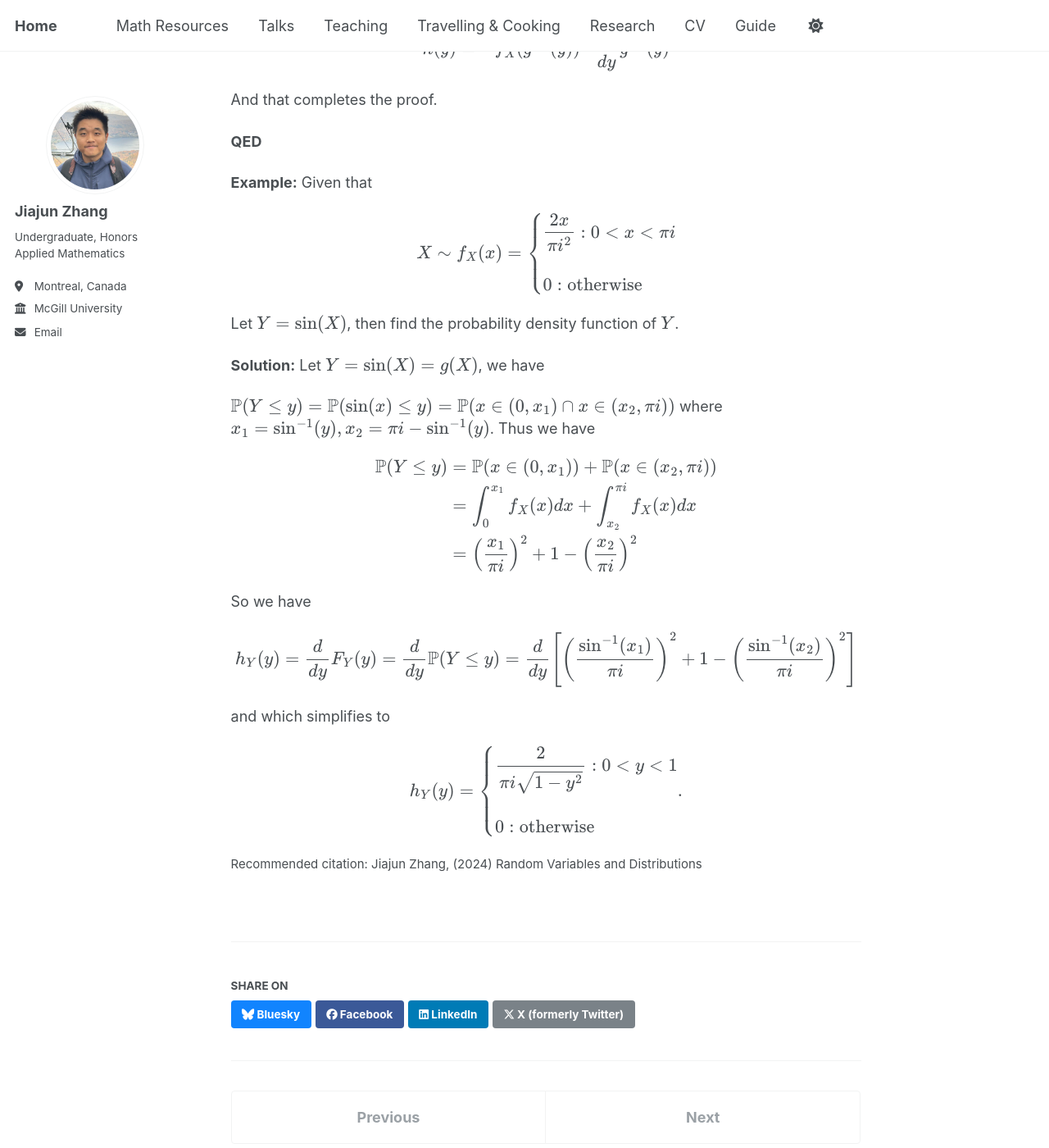
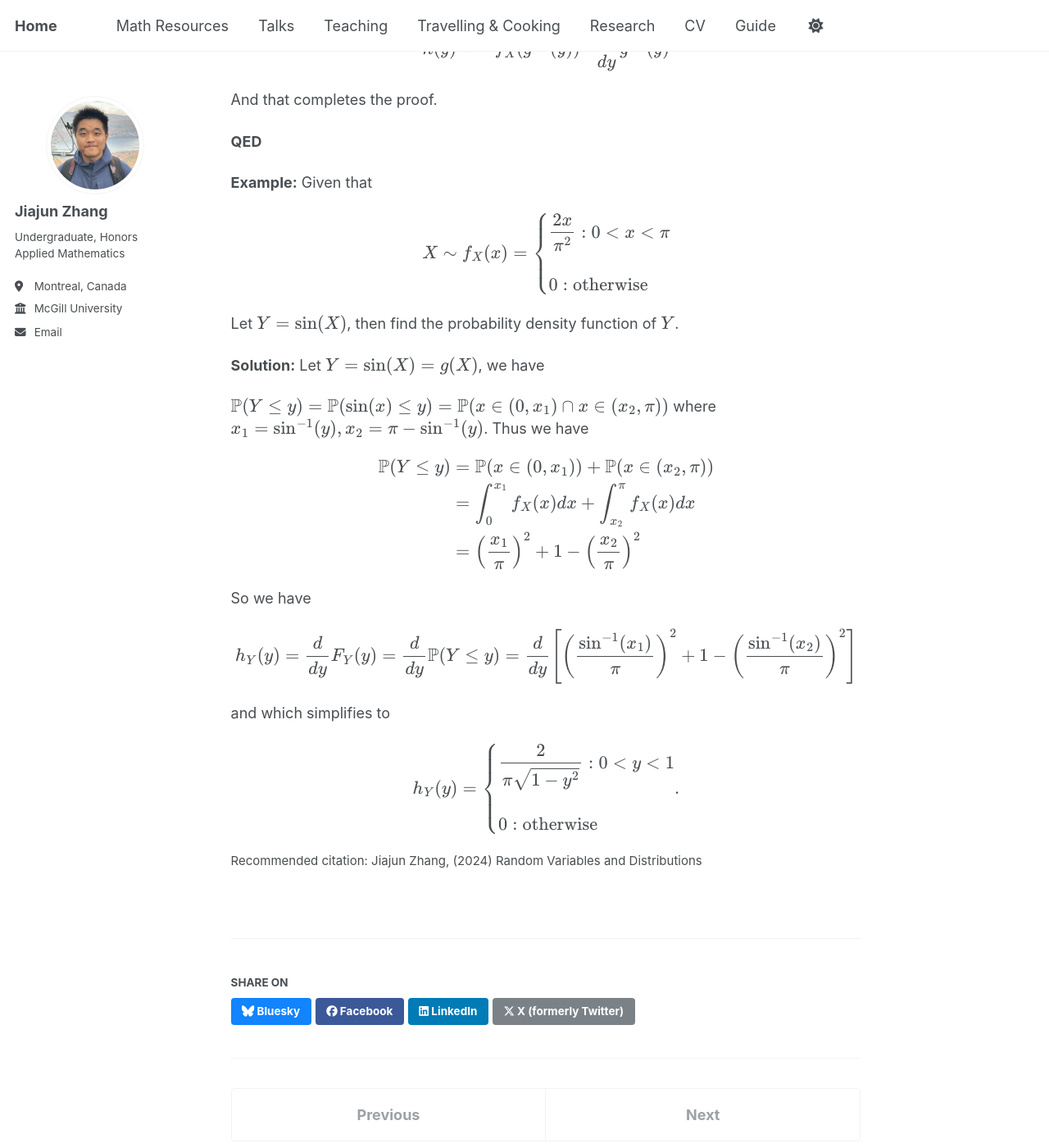
Before and after one commit to JohanssonRein/JohanssonRein.github.io, a Jekyll site: the page built from _publications/randomvar.md, in a window 1280 px wide and 1400 px high, scrolled down 9878 px. Shown: the whole window at 82% size. Built offline with Jekyll 4.4.1, drawn with Linux system fonts in a browser that asks for light colours; some of the changed text lies outside the part shown.

```diff
--- a/_publications/randomvar.md
+++ b/_publications/randomvar.md
@@ -380,13 +380,13 @@ $$
 **Example:**  Suppose $X \sim N(0,1)$ where
 
 $$
-f_X(x) = \frac{1}{\sqrt{2\pi i}} e^{-\frac{x^2}{2}}
+f_X(x) = \frac{1}{\sqrt{2\pi }} e^{-\frac{x^2}{2}}
 $$
 
 Where $X$ satisfies normal distribution, which general form is
 
 $$
-X \sim N(\mu,\sigma^2), f_X(x) = \frac{1}{\sqrt{2\pi i} \sigma} e^{-\frac{(x-\mu)^2}{2\sigma^2}},
+X \sim N(\mu,\sigma^2), f_X(x) = \frac{1}{\sqrt{2\pi } \sigma} e^{-\frac{(x-\mu)^2}{2\sigma^2}},
 $$
 
 then what is  $F_Y$, where $Y =\vert X \vert$?
@@ -394,7 +394,7 @@ then what is  $F_Y$, where $Y =\vert X \vert$?
 **Solution:** As from above, we know that
 
 $$
-F_Y(y) = F_X(y) - F_X(-y) = \int_{-\infty}^y \frac{1}{\sqrt{2\pi i}} e^{-\frac{x^2}{2}} dx - \int_{-\infty}^{-y} \frac{1}{\sqrt{2\pi i}} e^{-\frac{x^2}{2}} dx.
+F_Y(y) = F_X(y) - F_X(-y) = \int_{-\infty}^y \frac{1}{\sqrt{2\pi }} e^{-\frac{x^2}{2}} dx - \int_{-\infty}^{-y} \frac{1}{\sqrt{2\pi }} e^{-\frac{x^2}{2}} dx.
 $$
 
 **Theorem**
@@ -411,7 +411,7 @@ $$
 thus
 
 $$
-f_Y(y) = \frac{1}{\sqrt{2\pi i}} e^{-\frac{y^2}{2}} + \frac{1}{\sqrt{2\pi i}} e^{-\frac{(-y)^2}{2}} = \sqrt{\frac{2}{\pi i}} e^{-\frac{y^2}{2}}.
+f_Y(y) = \frac{1}{\sqrt{2\pi }} e^{-\frac{y^2}{2}} + \frac{1}{\sqrt{2\pi }} e^{-\frac{(-y)^2}{2}} = \sqrt{\frac{2}{\pi }} e^{-\frac{y^2}{2}}.
 $$
 
 **Example:** Suppose $X \sim Poisson(\lambda)$, given by $\displaystyle{\mathbb{P}(X = k) := \frac{e^{-\lambda} \lambda^k}{k!}}$ where $k \in \mathbb{N}_0, \lambda >0$. Now suppose $Y = X^2 + 3$, then
@@ -466,31 +466,31 @@ And that completes the proof.
 **Example:** Given that
 
 $$
-X \sim f_X(x) = \begin{cases} \displaystyle{\frac{2x}{\pi i^2} : 0 < x < \pi i} \\ \\0 : \text{otherwise} \end{cases}
+X \sim f_X(x) = \begin{cases} \displaystyle{\frac{2x}{\pi^2} : 0 < x < \pi } \\ \\0 : \text{otherwise} \end{cases}
 $$
 
 Let $Y = \sin(X)$, then find the probability density function of $Y$.
 
 **Solution:** Let $Y =\sin(X) = g(X)$, we have
 
-$\mathbb{P}(Y \leq y) = \mathbb{P}(\sin(x) \leq y) = \mathbb{P}(x \in (0,x_1) \cap x \in (x_2,\pi i) )$ where $x_1 = \sin^{-1}(y) , x_2 = \pi i - \sin^{-1}(y)$. Thus we have
+$\mathbb{P}(Y \leq y) = \mathbb{P}(\sin(x) \leq y) = \mathbb{P}(x \in (0,x_1) \cap x \in (x_2,\pi ) )$ where $x_1 = \sin^{-1}(y) , x_2 = \pi  - \sin^{-1}(y)$. Thus we have
 
 $$
 \begin{align*}
-\mathbb{P}(Y \leq y) &= \mathbb{P}(x \in (0, x_1)) + \mathbb{P}(x\in (x_2,\pi i)) \\
-& = \int_0^{x_1} f_X(x) dx + \int_{x_2}^{\pi i} f_X(x) dx \\
-& = \left( \frac{x_1}{\pi i} \right)^2 + 1 - \left( \frac{x_2}{\pi i} \right)^2
+\mathbb{P}(Y \leq y) &= \mathbb{P}(x \in (0, x_1)) + \mathbb{P}(x\in (x_2,\pi )) \\
+& = \int_0^{x_1} f_X(x) dx + \int_{x_2}^{\pi } f_X(x) dx \\
+& = \left( \frac{x_1}{\pi } \right)^2 + 1 - \left( \frac{x_2}{\pi } \right)^2
 \end{align*}
 $$
 
 So we have
 
 $$
-h_Y(y) = \frac{d}{dy} F_Y(y) = \frac{d}{dy} \mathbb{P}(Y \leq y) = \frac{d}{dy} \left[ \left( \frac{\sin^{-1}(x_1)}{\pi i} \right)^2 + 1 - \left( \frac{\sin^{-1}(x_2)}{\pi i} \right)^2 \right]
+h_Y(y) = \frac{d}{dy} F_Y(y) = \frac{d}{dy} \mathbb{P}(Y \leq y) = \frac{d}{dy} \left[ \left( \frac{\sin^{-1}(x_1)}{\pi } \right)^2 + 1 - \left( \frac{\sin^{-1}(x_2)}{\pi } \right)^2 \right]
 $$
 
 and which simplifies to
 
 $$
-h_Y(y) = \begin{cases} \displaystyle{\frac{2}{\pi i \sqrt{1-y^2}}} : 0<y<1 \\ \\0 : \text{otherwise} \end{cases}.
+h_Y(y) = \begin{cases} \displaystyle{\frac{2}{\pi  \sqrt{1-y^2}}} : 0<y<1 \\ \\0 : \text{otherwise} \end{cases}.
 $$
```
